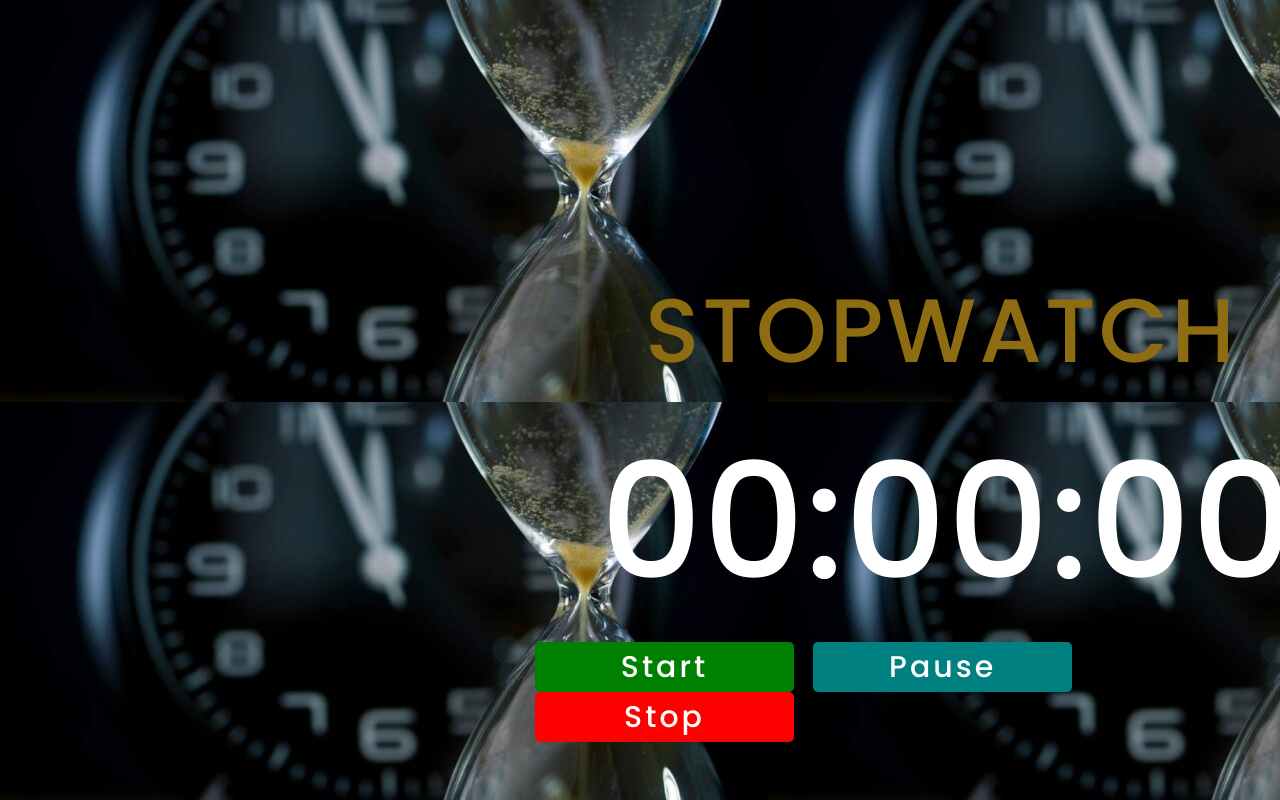
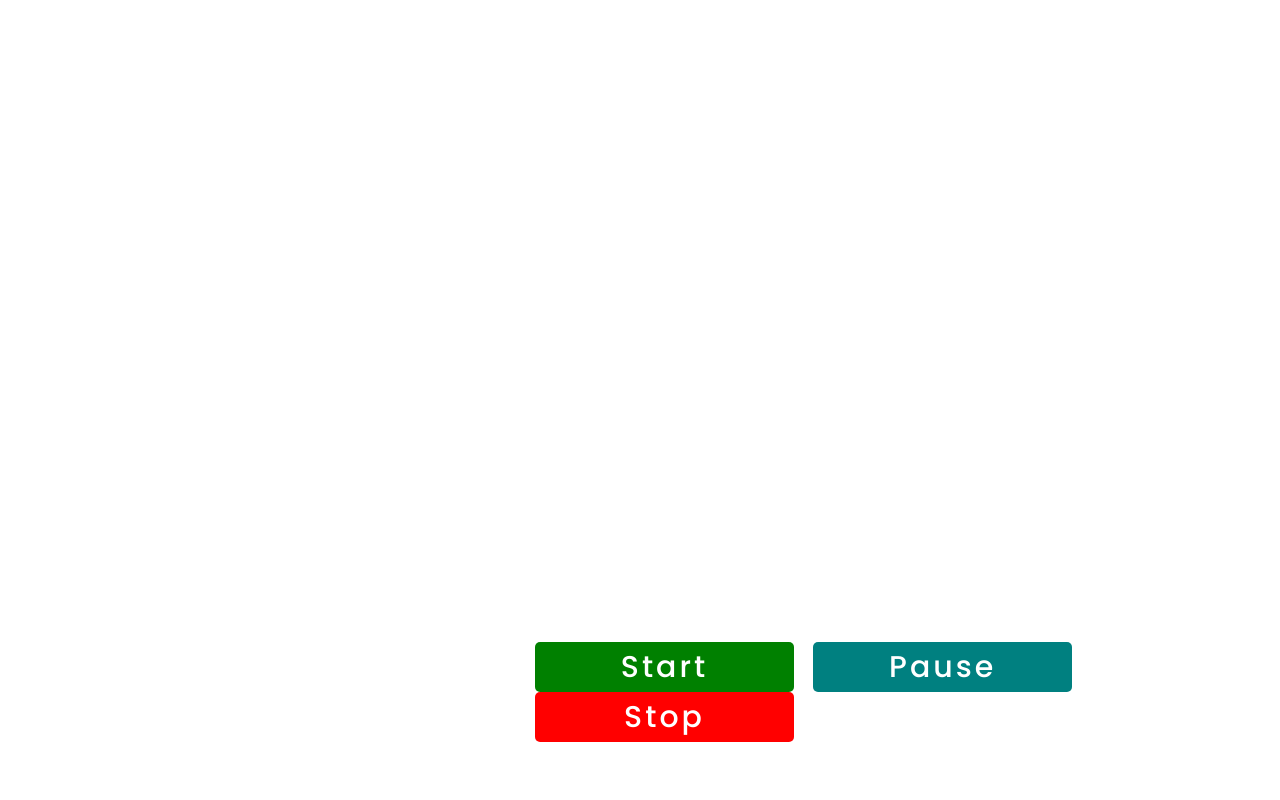
Before and after one commit to Daniellrjalves/Stopwatch, a plain HTML site: page index.htm in a window 1280 px wide. Drawn offline with Linux system fonts and the light colour scheme.

Commit message:
aterando color

```diff
--- a/index.htm
+++ b/index.htm
@@ -11,7 +11,7 @@
     <script src="script.js" defer></script>
     <title>Stopwatch</title>
 </head>
-<body background="./assets/temporizador-3.jpg">
+<body>
 
         <h2>STOPWATCH</h2>
         <h1>00:00:00</h1>
--- a/style.css
+++ b/style.css
@@ -3,6 +3,10 @@
     box-sizing: border-box;
     padding: 0;
     margin: 0;
+}
+
+body {
+    color: #000000;
 }
 
 h2 {
@@ -13,7 +17,7 @@ h2 {
     margin-left: 645px;
     line-height: 2px;
     letter-spacing: 3px;
-    color: #8E6C12;
+    color: #ffffff;
 }
 
 h1 {
```
